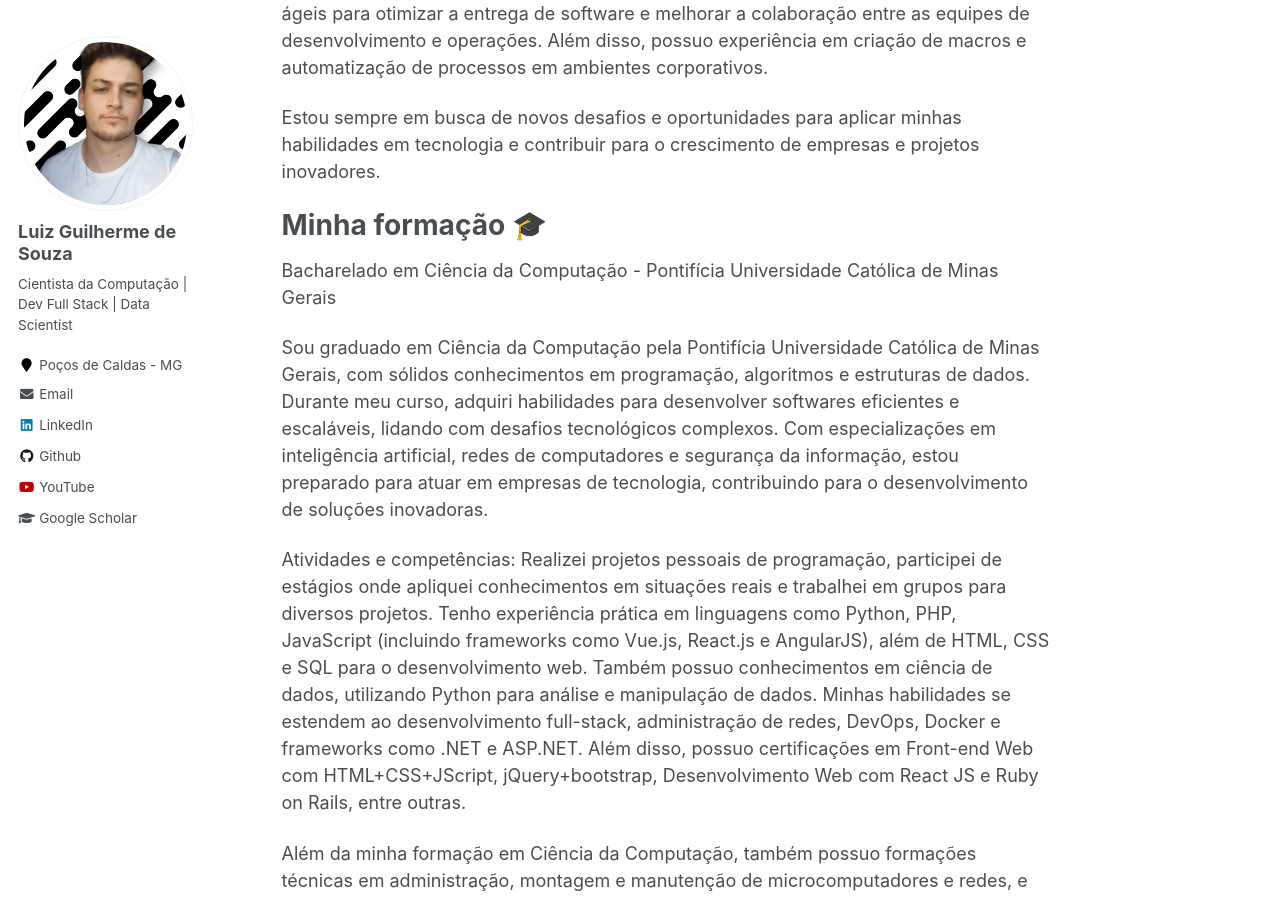
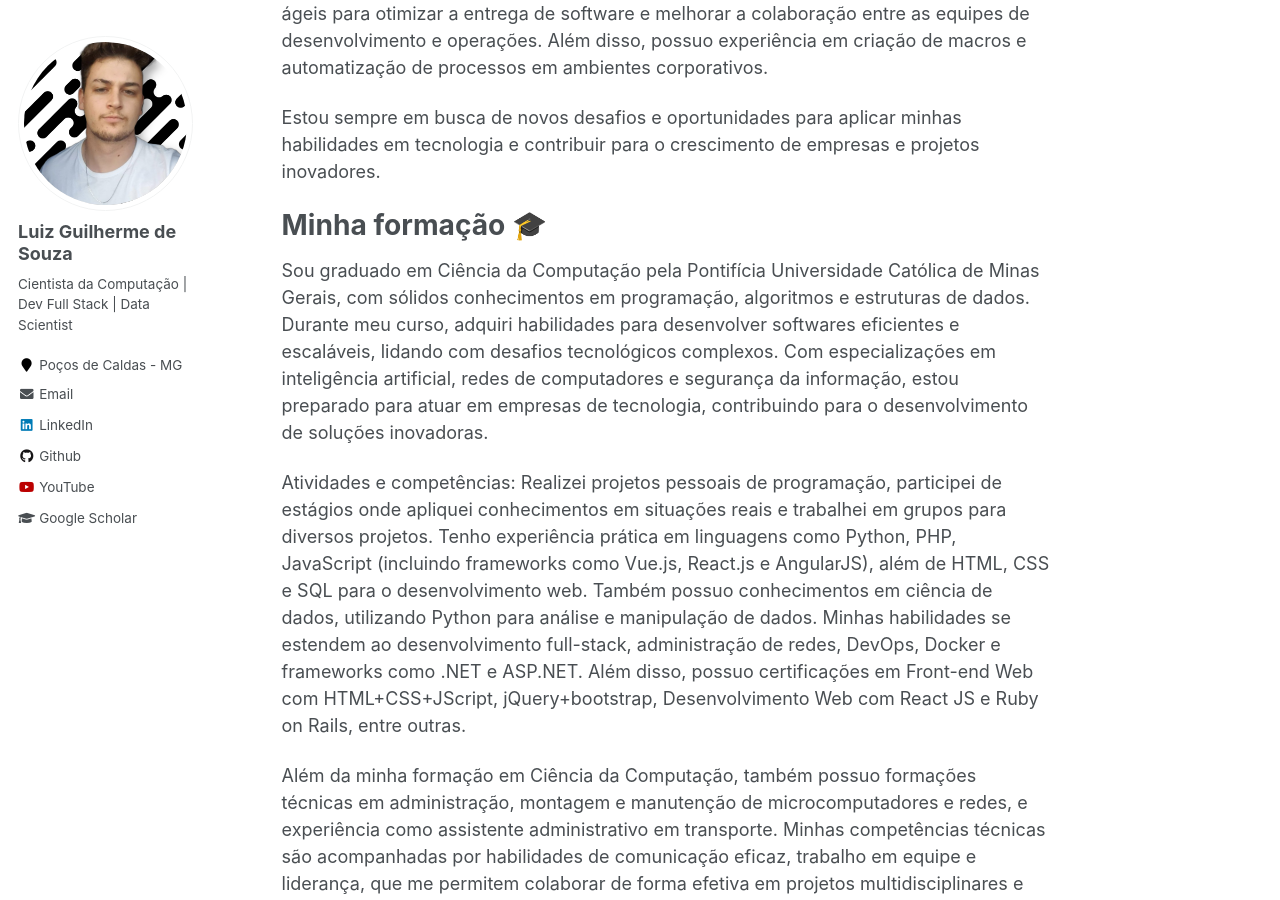
Before and after one commit to luizaao/luizaao.github.io, a Jekyll site: the page built from _pages/about.md, in a window 1280 px wide and 900 px high, scrolled down 396 px. Built offline with Jekyll 4.4.1, drawn with Linux system fonts in a browser that asks for light colours.

Commit message:
commit15

```diff
--- a/_pages/about.md
+++ b/_pages/about.md
@@ -19,7 +19,6 @@ Estou sempre em busca de novos desafios e oportunidades para aplicar minhas habi
 
 Minha formação 🎓
 ======
-Bacharelado em Ciência da Computação - Pontifícia Universidade Católica de Minas Gerais
 
 Sou graduado em Ciência da Computação pela Pontifícia Universidade Católica de Minas Gerais, com sólidos conhecimentos em programação, algoritmos e estruturas de dados. Durante meu curso, adquiri habilidades para desenvolver softwares eficientes e escaláveis, lidando com desafios tecnológicos complexos. Com especializações em inteligência artificial, redes de computadores e segurança da informação, estou preparado para atuar em empresas de tecnologia, contribuindo para o desenvolvimento de soluções inovadoras.
 
```
